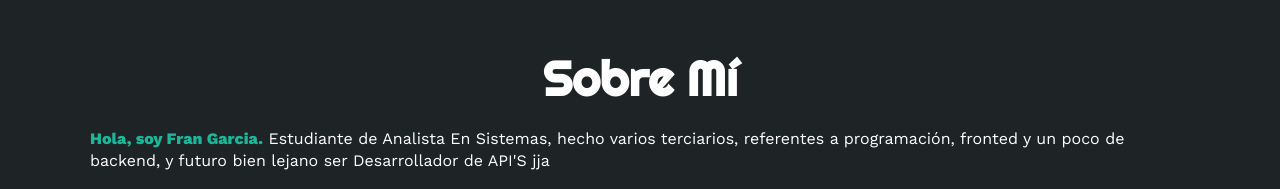
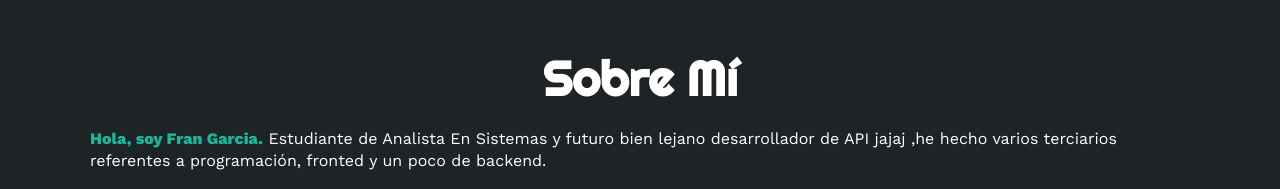
Before and after one commit to franndev42/trabajofianl, a plain HTML site: page pages/sobremi.html in a window 1280 px wide. Shown: the part 840-1029 px from the top of the page. Drawn offline with nearby package versions, Linux system fonts and the light colour scheme.

Commit message:
Update sobremi.html

```diff
--- a/pages/sobremi.html
+++ b/pages/sobremi.html
@@ -54,7 +54,7 @@
      <section id="sobremi" class="sobremi">
         <div class="contenido-seccion">
             <h2>Sobre Mí</h2>
-            <p><span>Hola, soy Fran Garcia.</span> Estudiante de Analista En Sistemas, hecho varios terciarios, referentes a programación, fronted y un poco de backend, y futuro bien lejano ser Desarrollador de API'S jja</p>
+            <p><span>Hola, soy Fran Garcia.</span> Estudiante de Analista En Sistemas y futuro bien lejano desarrollador de API jajaj ,he hecho varios terciarios  referentes a programación, fronted y un poco de backend.</p>
 
             <div class="fila">
                 <!-- datos personales -->
```
